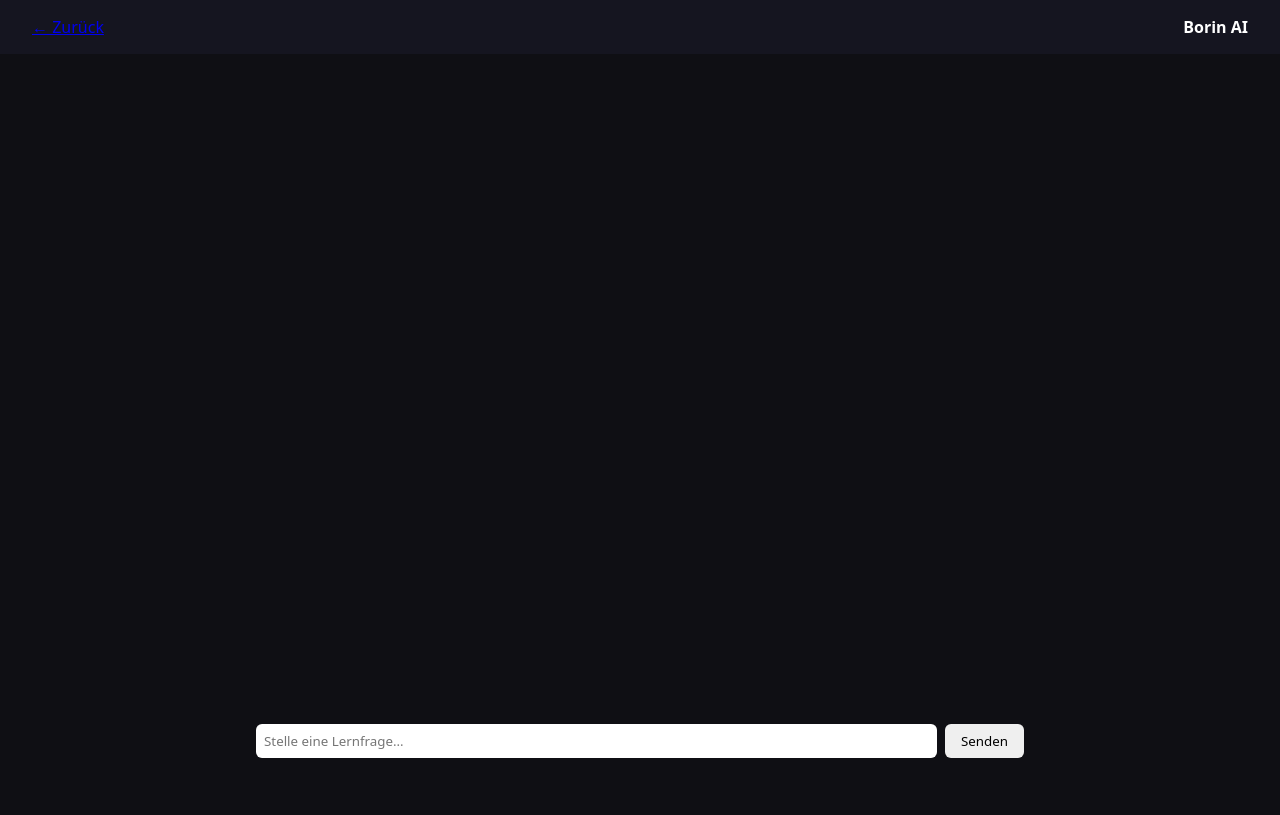
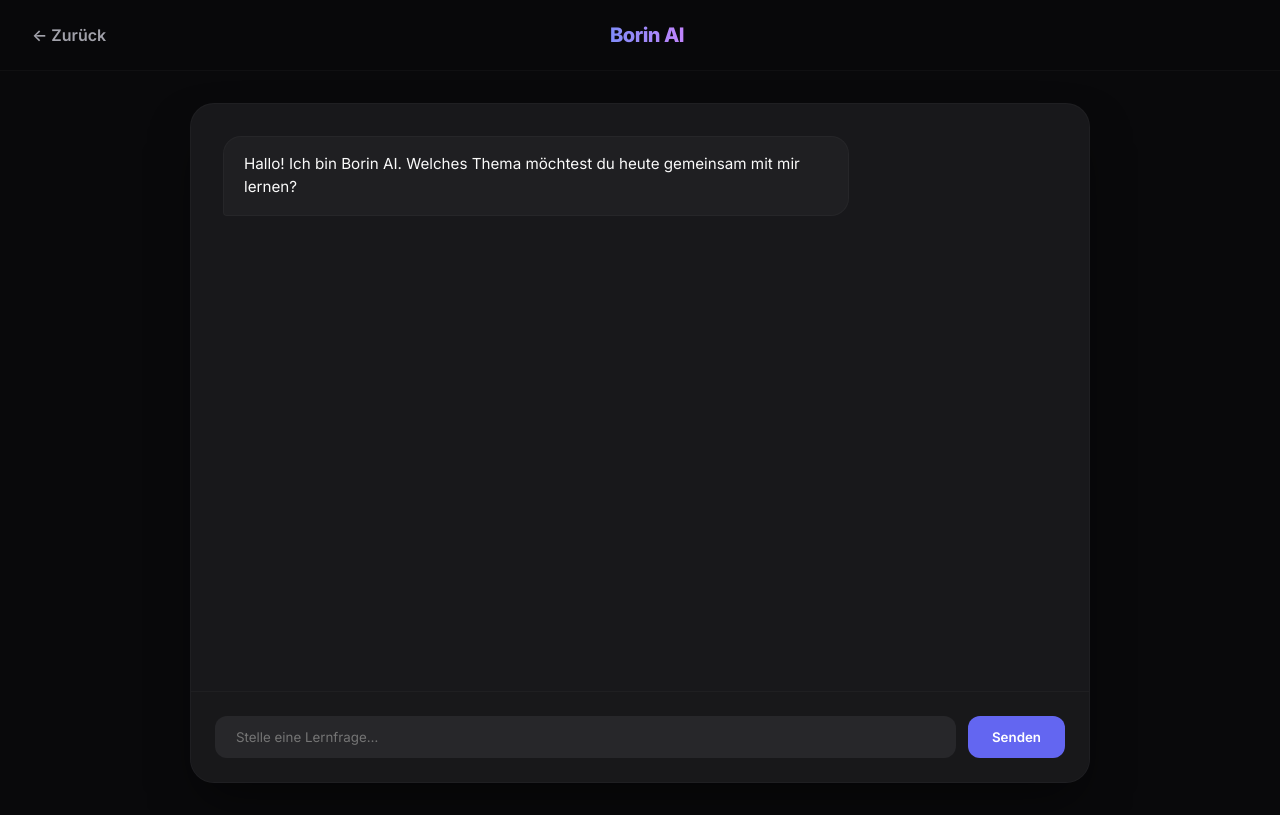
Before and after one commit to BorinAI/borinai.github.io, a plain HTML site: page chat.html in a window 1280 px wide. Drawn offline with Linux system fonts and the light colour scheme.

Commit message:
Design Update

```diff
--- a/chat.html
+++ b/chat.html
@@ -5,20 +5,34 @@
   <meta name="viewport" content="width=device-width, initial-scale=1.0"/>
   <title>Borin AI – Chat</title>
   <link rel="stylesheet" href="css/style.css"/>
+  <link rel="preconnect" href="https://fonts.googleapis.com">
+  <link rel="preconnect" href="https://fonts.gstatic.com" crossorigin>
+  <link href="https://fonts.googleapis.com/css2?family=Inter:wght@400;600;800&display=swap" rel="stylesheet">
 </head>
 <body>
   <nav class="navbar">
-    <a href="index.html">← Zurück</a>
+    <a href="index.html" style="color: var(--text-muted); text-decoration: none; font-weight: 600;">← Zurück</a>
     <span class="logo">Borin AI</span>
-  </nav>
+    <div style="width: 60px;"></div> </nav>
 
   <main class="chat-container">
-    <div id="chat"></div>
+    <div id="chat">
+      <div class="msg bot">
+        Hallo! Ich bin Borin AI. Welches Thema möchtest du heute gemeinsam mit mir lernen?
+      </div>
+    </div>
 
-    <form id="chat-form">
-      <input id="message" placeholder="Stelle eine Lernfrage…" autocomplete="off"/>
-      <button type="submit">Senden</button>
-    </form>
+    <div class="input-area">
+      <form id="chat-form">
+        <input
+          id="message"
+          placeholder="Stelle eine Lernfrage…"
+          autocomplete="off"
+          required
+        />
+        <button type="submit">Senden</button>
+      </form>
+    </div>
   </main>
 
   <script src="js/chat.js"></script>
--- a/css/style.css
+++ b/css/style.css
@@ -1,90 +1,176 @@
+:root {
+  --primary: #6366f1;
+  --primary-hover: #4f46e5;
+  --bg-dark: #09090b;
+  --card-bg: #18181b;
+  --text-main: #fafafa;
+  --text-muted: #a1a1aa;
+  --glass: rgba(255, 255, 255, 0.03);
+}
+
 * {
   box-sizing: border-box;
-  font-family: system-ui, sans-serif;
+  margin: 0;
+  padding: 0;
+  font-family: 'Inter', system-ui, -apple-system, sans-serif;
 }
 
 body {
-  margin: 0;
-  background: #0f0f14;
-  color: #ffffff;
+  background-color: var(--bg-dark);
+  color: var(--text-main);
+  line-height: 1.5;
+  overflow-x: hidden;
 }
 
+/* Navbar */
 .navbar {
   display: flex;
   justify-content: space-between;
-  padding: 1rem 2rem;
-  background: #151520;
+  align-items: center;
+  padding: 1.25rem 2rem;
+  background: rgba(9, 9, 11, 0.8);
+  backdrop-filter: blur(12px);
+  border-bottom: 1px solid var(--glass);
+  position: sticky;
+  top: 0;
+  z-index: 100;
 }
 
 .logo {
-  font-weight: bold;
+  font-size: 1.25rem;
+  font-weight: 800;
+  letter-spacing: -0.025em;
+  background: linear-gradient(to right, #818cf8, #c084fc);
+  -webkit-background-clip: text;
+  -webkit-text-fill-color: transparent;
 }
 
+/* Hero Section */
 .hero {
-  min-height: 80vh;
+  min-height: 90vh;
   display: flex;
   flex-direction: column;
   justify-content: center;
   align-items: center;
   text-align: center;
+  padding: 2rem;
+  background: radial-gradient(circle at top center, #1e1b4b 0%, #09090b 100%);
 }
 
+.hero h1 {
+  font-size: clamp(2.5rem, 8vw, 4.5rem);
+  font-weight: 800;
+  margin-bottom: 1rem;
+  line-height: 1.1;
+}
+
+.hero p {
+  color: var(--text-muted);
+  font-size: 1.25rem;
+  max-width: 600px;
+  margin-bottom: 2rem;
+}
+
+/* Buttons */
 .cta {
-  margin-top: 1rem;
-  padding: 0.75rem 1.5rem;
-  background: #4f46e5;
+  padding: 0.8rem 2rem;
+  background: var(--primary);
   color: white;
   text-decoration: none;
-  border-radius: 8px;
+  border-radius: 12px;
+  font-weight: 600;
+  transition: all 0.2s ease;
+  box-shadow: 0 10px 15px -3px rgba(79, 70, 229, 0.3);
 }
 
+.cta:hover {
+  background: var(--primary-hover);
+  transform: translateY(-2px);
+}
+
+/* Chat Layout */
 .chat-container {
-  max-width: 800px;
-  margin: auto;
-  padding: 1rem;
+  max-width: 900px;
+  margin: 2rem auto;
+  background: var(--card-bg);
+  border-radius: 24px;
+  border: 1px solid var(--glass);
   display: flex;
   flex-direction: column;
-  height: 90vh;
+  height: 85vh;
+  overflow: hidden;
+  box-shadow: 0 25px 50px -12px rgba(0, 0, 0, 0.5);
 }
 
 #chat {
   flex: 1;
   overflow-y: auto;
-  margin-bottom: 1rem;
+  padding: 2rem;
+  display: flex;
+  flex-direction: column;
+  gap: 1rem;
 }
 
+/* Message Bubbles */
 .msg {
-  margin-bottom: 0.5rem;
-  padding: 0.5rem 0.75rem;
-  border-radius: 6px;
-  max-width: 80%;
+  padding: 1rem 1.25rem;
+  border-radius: 18px;
+  max-width: 75%;
+  font-size: 0.95rem;
+  animation: fadeIn 0.3s ease forwards;
 }
 
 .user {
-  background: #4f46e5;
+  background: var(--primary);
   align-self: flex-end;
+  border-bottom-right-radius: 4px;
 }
 
 .bot {
-  background: #2a2a3c;
+  background: var(--glass);
+  border: 1px solid var(--glass);
   align-self: flex-start;
+  border-bottom-left-radius: 4px;
+}
+
+/* Input Area */
+.input-area {
+  padding: 1.5rem;
+  background: rgba(24, 24, 27, 0.8);
+  border-top: 1px solid var(--glass);
 }
 
 form {
   display: flex;
-  gap: 0.5rem;
+  gap: 0.75rem;
 }
 
 input {
   flex: 1;
-  padding: 0.5rem;
-  border-radius: 6px;
-  border: none;
+  padding: 0.75rem 1.25rem;
+  background: #27272a;
+  border: 1px solid transparent;
+  border-radius: 12px;
+  color: white;
+  outline: none;
+  transition: border 0.2s;
+}
+
+input:focus {
+  border-color: var(--primary);
 }
 
 button {
-  padding: 0.5rem 1rem;
+  padding: 0 1.5rem;
+  background: var(--primary);
+  color: white;
   border: none;
-  border-radius: 6px;
+  border-radius: 12px;
+  font-weight: 600;
   cursor: pointer;
 }
+
+@keyframes fadeIn {
+  from { opacity: 0; transform: translateY(10px); }
+  to { opacity: 1; transform: translateY(0); }
+}
```
Also changed, not shown: index.html (+14 -5 lines).
